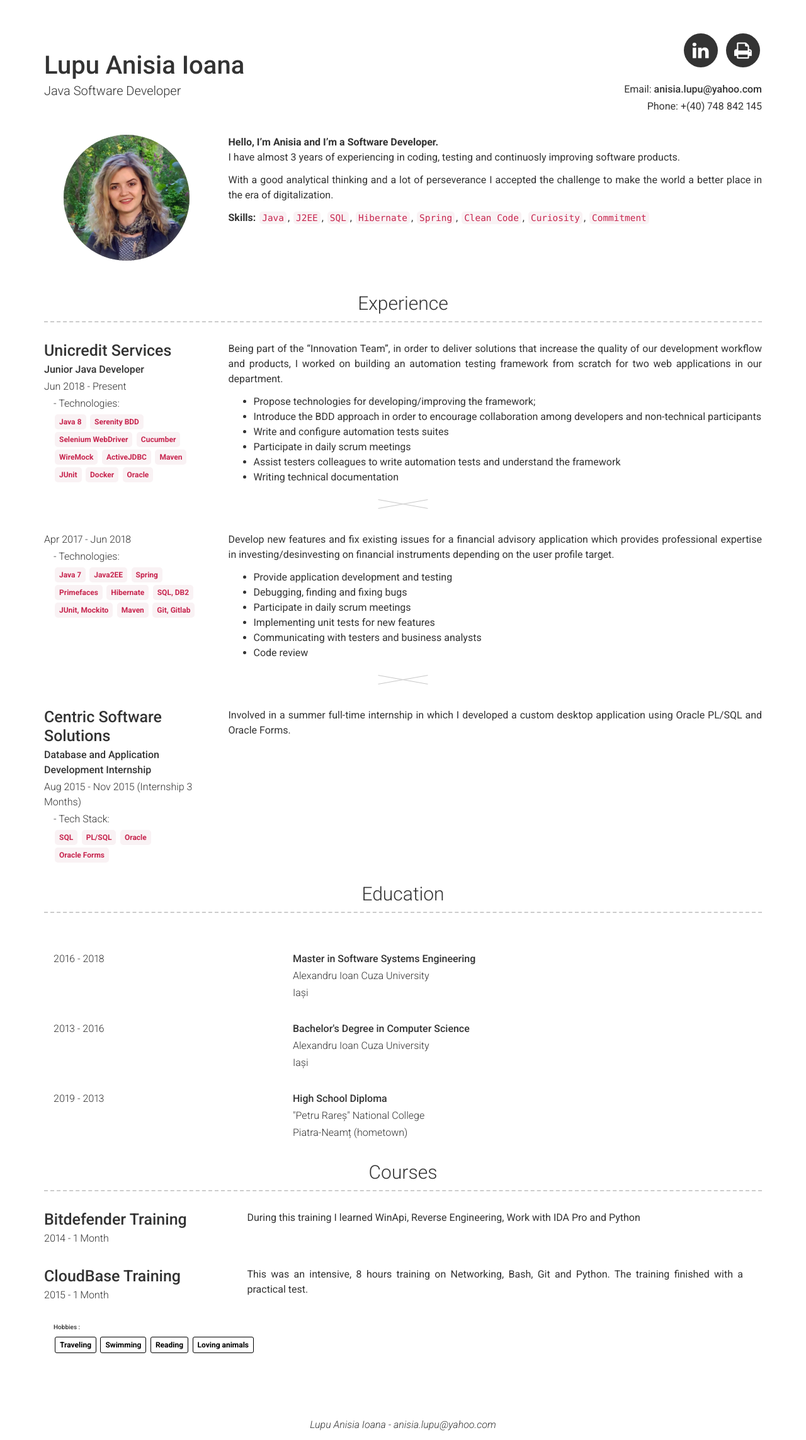
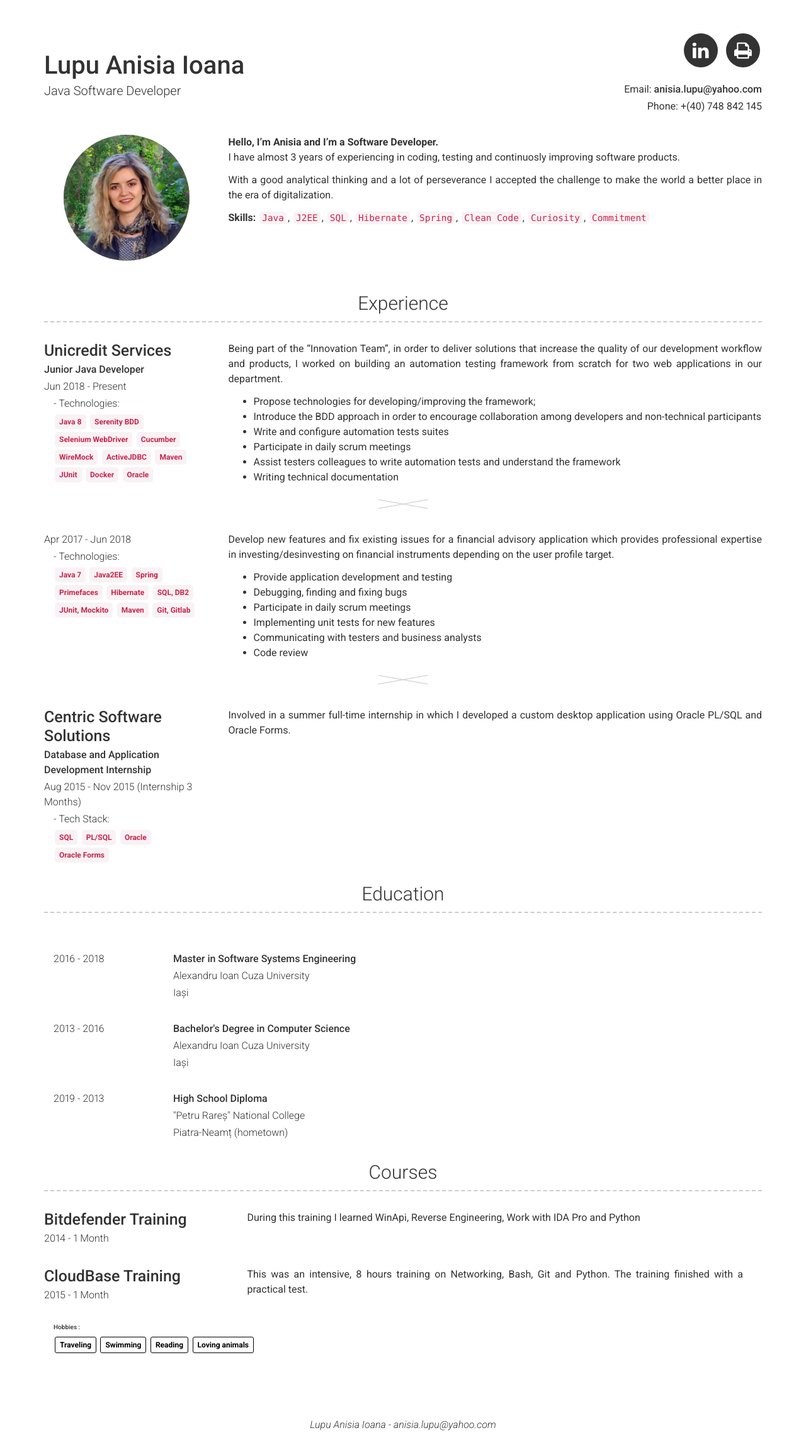
Before and after one commit to anisia-lupu/anisia-lupu, a Jekyll site: the page built from index.md, in a window 1280 px wide. Shown: the whole page at 63% size. Built offline with Jekyll 4.4.1, drawn with Linux system fonts in a browser that asks for light colours.

Commit message:
Change print class

```diff
--- a/_includes/left_education.html
+++ b/_includes/left_education.html
@@ -1,14 +1,14 @@
 <div class="row clearfix layout ">
-    <div class="col-xs-12 col-sm-12 col-md-12 col-print-12 details no-split">
+    <div class="col-xs-12 col-sm-12 col-md-12 col-print-12 details">
         {%- if include.item.qualification -%}<p><b>{{ include.item.qualification }}</b></p>{%- endif -%}
         {%- if grade.city -%}<p><b>City: </b>{{ grade.city }}</p>{%- endif -%}
 
         {%- if include.item.grades -%}
         {% for grade in include.item.grades %}
-        <div class="col-xs-4 col-sm-4 col-md-4 col-print-4 details no-split">
+        <div class="col-xs-4 col-sm-4 col-md-2 col-print-4 details">
             <p>{{ grade.dates }}</p>
         </div>
-        <div class="col-xs-8 col-sm-8 col-md-8 col-print-8 details no-split">
+        <div class="col-xs-8 col-sm-8 col-md-10 col-print-8 details">
             <p><b>{{ grade.qualification }}</b></p>
             {%- if include.item.name -%} <p>{{ include.item.name }}
             <p>{%- endif -%}
```
